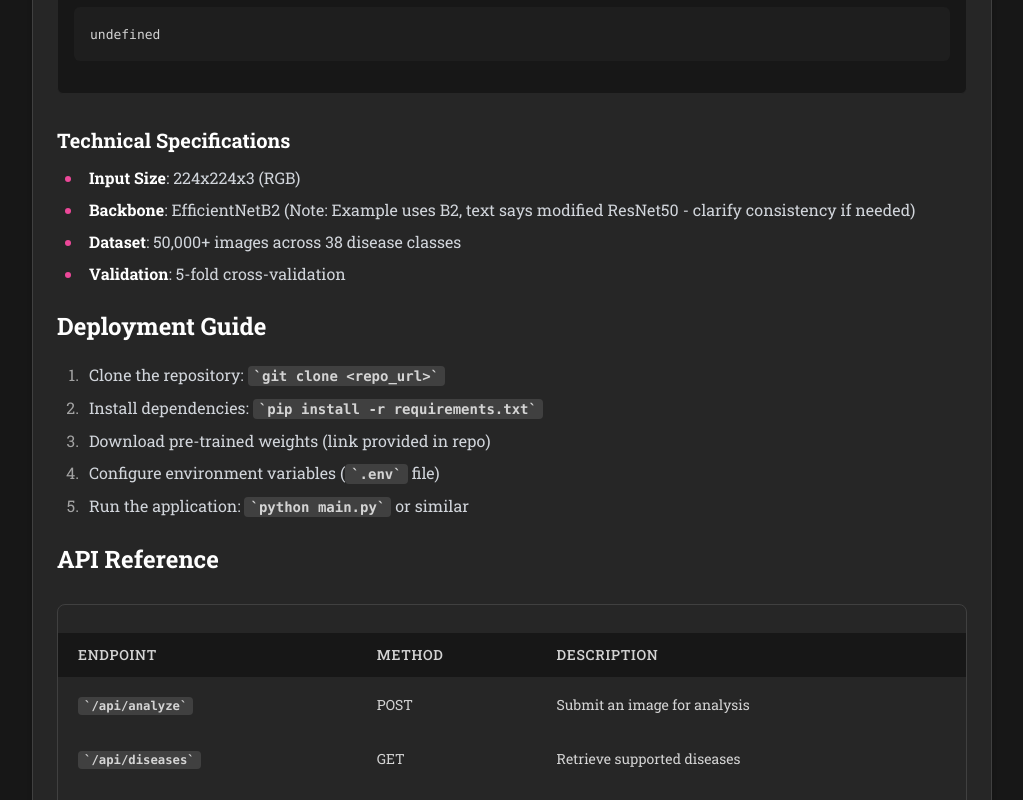
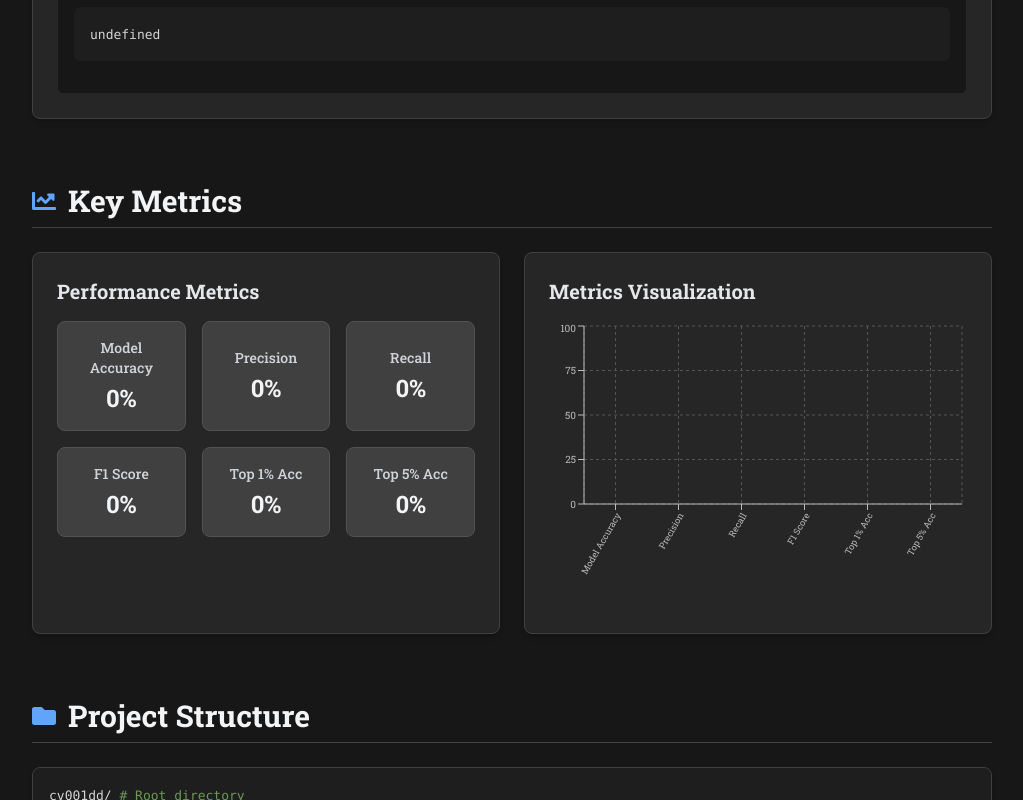
Before and after one commit to MDeus-ai/deus, a React (Create React App) app: page /projects/plantvision-cv001dd in a window 1280 px wide. Shown: the part 1440-2240 px from the top of the page, without its empty margins (128-1151 px from the left). Built offline with nearby package versions, Linux system fonts and the light colour scheme; a web font is replaced by a local one.

Commit message:
Version 5.11.8

```diff
--- a/src/pages/PlantVisionPage.js
+++ b/src/pages/PlantVisionPage.js
@@ -22,12 +22,12 @@ const projectsData = {
     github: "https://github.com/MDeus-ai/PlantVision-cv001dd",
     tags: ["Tensorflow", "Pytorch", "Python", "Flutter", "Cuda"],
     metrics: [
-      { name: "Model Accuracy", value: 92 }, // Example: Updated values
-      { name: "Precision", value: 88 },
-      { name: "Recall", value: 85 },
-      { name: "F1 Score", value: 86 },
-      { name: "Top 1% Acc", value: 95 }, // Shortened names for chart
-      { name: "Top 5% Acc", value: 98 }
+      { name: "Model Accuracy", value: 0 }, // Example: Updated values
+      { name: "Precision", value: 0 },
+      { name: "Recall", value: 0 },
+      { name: "F1 Score", value: 0 },
+      { name: "Top 1% Acc", value: 0 }, // Shortened names for chart
+      { name: "Top 5% Acc", value: 0 }
     ],
     documentation: `
 # Architecture Overview
@@ -46,29 +46,6 @@ The model used is an EfficientNet-2b originally trained on the ImageNet dataset.
 
 \`\`\`
 
-### Technical Specifications
-
--   **Input Size**: 224x224x3 (RGB)
--   **Backbone**: EfficientNetB2 (Note: Example uses B2, text says modified ResNet50 - clarify consistency if needed)
--   **Dataset**: 50,000+ images across 38 disease classes
--   **Validation**: 5-fold cross-validation
-
-## Deployment Guide
-
-1.  Clone the repository: \`git clone <repo_url>\`
-2.  Install dependencies: \`pip install -r requirements.txt\`
-3.  Download pre-trained weights (link provided in repo)
-4.  Configure environment variables (\`.env\` file)
-5.  Run the application: \`python main.py\` or similar
-
-## API Reference
-
-| Endpoint         | Method | Description                          |
-|------------------|--------|--------------------------------------|
-| \`/api/analyze\`   | POST   | Submit an image for analysis         |
-| \`/api/diseases\`  | GET    | Retrieve supported diseases         |
-| \`/api/treatments\`| GET    | Get treatment recommendations        |
-
     `,
     codeSnippets: [
       {
@@ -79,60 +56,7 @@ The model used is an EfficientNet-2b originally trained on the ImageNet dataset.
       {
         title: "Data Transformation (Pytorch data_loader.py)",
         language: "python",
-        code: `import torch
-            from torchvision import datasets
-            from torchvision.transforms import v2 # Using updated transforms
-            from torch.utils.data import DataLoader
-
-            # Define image transformations for training and validation
-            train_transforms = v2.Compose([
-                v2.Resize((240, 240)), # Slightly larger resize before random crop
-                v2.RandomCrop((224, 224)),
-                v2.RandomHorizontalFlip(p=0.5),
-                v2.RandomRotation(degrees=10),
-                v2.ColorJitter(brightness=0.1, contrast=0.1, saturation=0.1),
-                # v2.ToImage(), # Convert PIL image to torch.Image
-                v2.ToDtype(torch.float32, scale=True), # Convert to float and scale to [0, 1]
-                v2.Normalize(mean=[0.485, 0.456, 0.406], std=[0.229, 0.224, 0.225])
-            ])
-
-            val_transforms = v2.Compose([
-                v2.Resize((224, 224)),
-                # v2.ToImage(),
-                v2.ToDtype(torch.float32, scale=True),
-                v2.Normalize(mean=[0.485, 0.456, 0.406], std=[0.229, 0.224, 0.225])
-            ])
-
-
-            # CREATING DATASETS
-            # Ensure paths are correct
-            train_dataset = datasets.ImageFolder(
-                root='/path/to/train/data',
-                transform=train_transforms
-            )
-            val_dataset = datasets.ImageFolder(
-                root='/path/to/validation/data',
-                transform=val_transforms
-            )
-
-            # DATASET LOADERS
-            BATCH_SIZE = 64
-            NUM_WORKERS = 4 # Adjust based on system capabilities
-
-            train_loader = DataLoader(
-                train_dataset,
-                batch_size=BATCH_SIZE,
-                shuffle=True,
-                num_workers=NUM_WORKERS,
-                pin_memory=True # Speeds up data transfer to GPU if using CUDA
-            )
-            val_loader = DataLoader(
-                val_dataset,
-                batch_size=BATCH_SIZE,
-                shuffle=False, # No need to shuffle validation data
-                num_workers=NUM_WORKERS,
-                pin_memory=True
-            )`
+        code: ``
       }
     ],
     challenges: [
```
